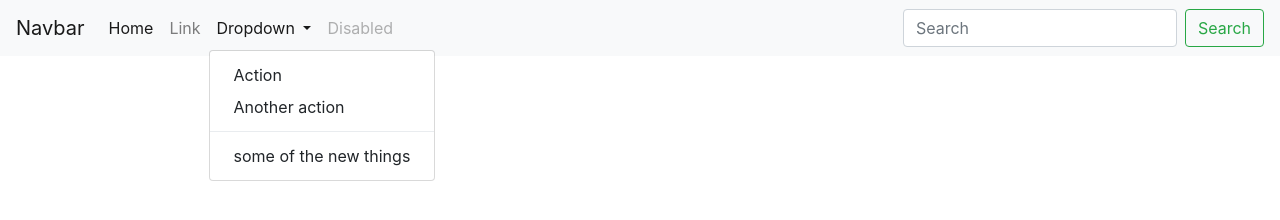
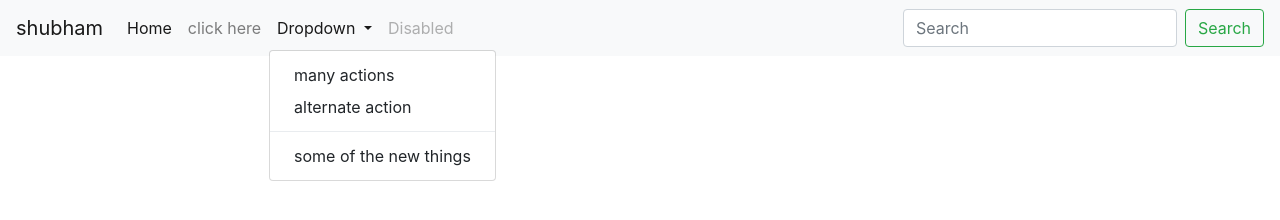
Before and after one commit to shubhamshinde100/gitutorials, a plain HTML site: page index.html in a window 1280 px wide. Both pictures are taken after a click on the button "Dropdown". Drawn offline with nearby package versions, Linux system fonts and the light colour scheme.

Commit message:
index.html updated

```diff
--- a/index.html
+++ b/index.html
@@ -12,7 +12,7 @@
   </head>
   <body>
     <nav class="navbar navbar-expand-lg navbar-light bg-light">
-  <a class="navbar-brand" href="#">Navbar</a>
+  <a class="navbar-brand" href="#">shubham</a>
   <button class="navbar-toggler" type="button" data-toggle="collapse" data-target="#navbarSupportedContent" aria-controls="navbarSupportedContent" aria-expanded="false" aria-label="Toggle navigation">
     <span class="navbar-toggler-icon"></span>
   </button>
@@ -23,15 +23,15 @@
         <a class="nav-link" href="#">Home <span class="sr-only">(current)</span></a>
       </li>
       <li class="nav-item">
-        <a class="nav-link" href="#">Link</a>
+        <a class="nav-link" href="#">click here</a>
       </li>
       <li class="nav-item dropdown">
         <a class="nav-link dropdown-toggle" href="#" id="navbarDropdown" role="button" data-toggle="dropdown" aria-haspopup="true" aria-expanded="false">
           Dropdown
         </a>
         <div class="dropdown-menu" aria-labelledby="navbarDropdown">
-          <a class="dropdown-item" href="#">Action</a>
-          <a class="dropdown-item" href="#">Another action</a>
+          <a class="dropdown-item" href="#">many actions</a>
+          <a class="dropdown-item" href="#">alternate action</a>
           <div class="dropdown-divider"></div>
           <a class="dropdown-item" href="#">some of the new things</a>
         </div>
```
